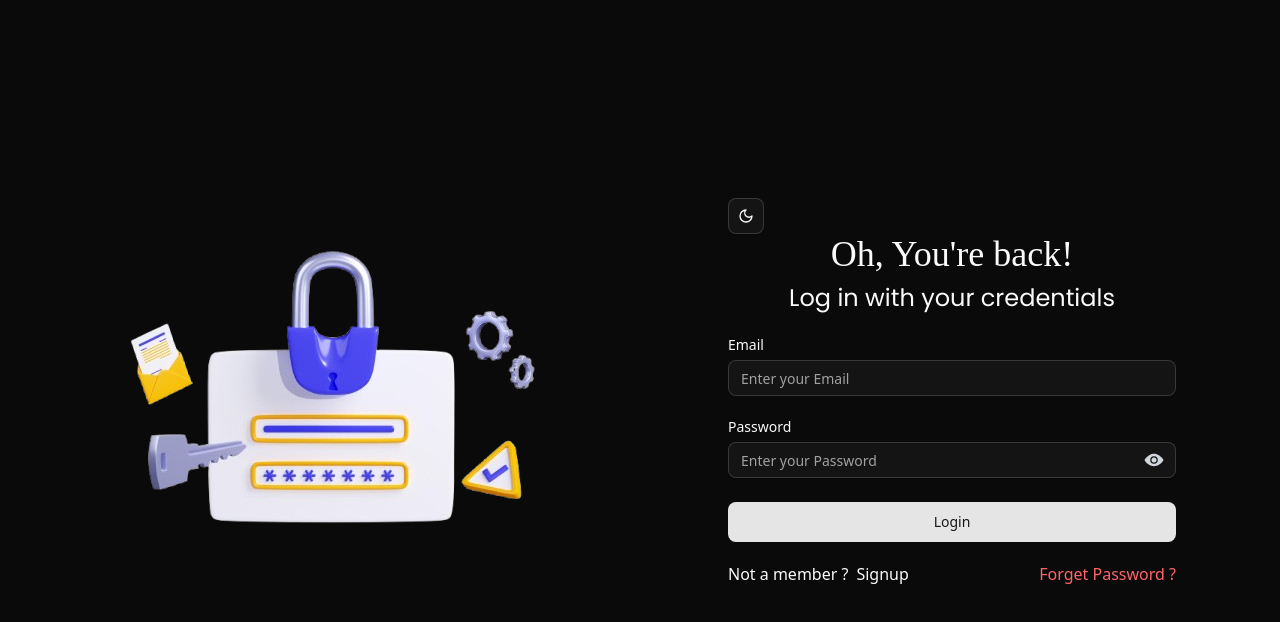
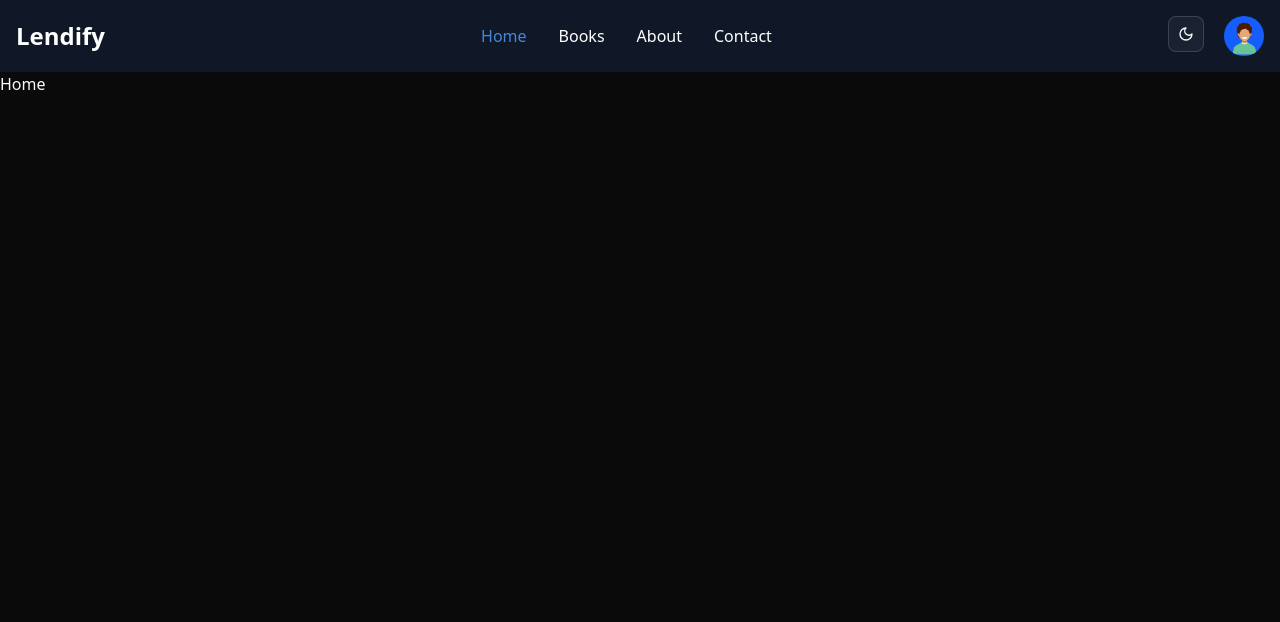
Before and after one commit to rampradops28/Inventory_Management, a React (Vite) app in the folder client/: page / in a window 1280 px wide. Shown: the top 622 px of the page. Built offline with nearby package versions, Linux system fonts and the light colour scheme; a web font is replaced by a local one.

Commit message:
setup navbar

```diff
--- a/client/package.json
+++ b/client/package.json
@@ -27,7 +27,8 @@
     "tailwind-merge": "^3.0.2",
     "tailwindcss": "^4.0.15",
     "tw-animate-css": "^1.2.4",
-    "zod": "^3.24.2"
+    "zod": "^3.24.2",
+    "zustand": "^5.0.3"
   },
   "devDependencies": {
     "@eslint/js": "^9.21.0",
--- a/client/src/App.jsx
+++ b/client/src/App.jsx
@@ -1,4 +1,4 @@
-import { BrowserRouter, Routes, Route } from "react-router";
+import { BrowserRouter, Routes, Route, useLocation } from "react-router";
 import { ThemeProvider } from "./components/ui/theme-provider";
 
 // pages
@@ -7,21 +7,46 @@ import SignUp from "./pages/SignUp";
 import Forget_password from "./pages/Forget_password";
 import Reset_password from "./pages/Reset_password";
 import Verify_email from "./pages/Verify_email";
+import Home from "./pages/Home";
+
+// app component
+import Navbar from "./components/Navbar";
 
 function App() {
   return (
     <ThemeProvider defaultTheme="dark" storageKey="vite-ui-theme">
       <BrowserRouter>
-        <Routes>
-          <Route path="/" element={<Login />} />
-          <Route path="/signup" element={<SignUp />} />
-          <Route path="/forget-password" element={<Forget_password />} />
-          <Route path="/reset-password" element={<Reset_password />} />
-          <Route path="/verify-email" element={<Verify_email />} />
-        </Routes>
+        <AppContent />
       </BrowserRouter>
     </ThemeProvider>
   );
 }
 
+function AppContent() {
+  const location = useLocation();
+
+  const hideNavbarRoutes = [
+    "/verify-email",
+    "/login",
+    "/signup",
+    "/forget-password",
+    "/reset-password",
+  ];
+  const shouldHideNavbar = hideNavbarRoutes.includes(location.pathname);
+
+  return (
+    <>
+      {!shouldHideNavbar && <Navbar />}
+      <Routes>
+        <Route path="/login" element={<Login />} />
+        <Route path="/signup" element={<SignUp />} />
+        <Route path="/forget-password" element={<Forget_password />} />
+        <Route path="/reset-password" element={<Reset_password />} />
+        <Route path="/" element={<Home />} />
+        <Route path="/verify-email" element={<Verify_email />} />
+      </Routes>
+    </>
+  );
+}
+
 export default App;
--- /dev/null
+++ b/client/src/components/Navbar.jsx
@@ -0,0 +1,157 @@
+import React, { useState } from "react";
+import { Link } from "react-router";
+import { ModeToggle } from "./mode-toggle";
+import userPng from "../assets/images/user.png";
+
+function Navbar() {
+  const [isDropdownOpen, setIsDropdownOpen] = useState(false);
+  const [isMobileMenuOpen, setIsMobileMenuOpen] = useState(false);
+
+  return (
+    <nav className="bg-white/70 border-gray-200 dark:bg-gray-900">
+      <div className="max-w-screen-xl flex flex-wrap items-center justify-between mx-auto p-4">
+        {/* Logo */}
+        <Link
+          to="/"
+          className="flex items-center space-x-3 rtl:space-x-reverse"
+        >
+          <span className="self-center text-2xl font-semibold whitespace-nowrap dark:text-white">
+            Lendify
+          </span>
+        </Link>
+
+        {/* Right Section */}
+        <div className="relative flex md:order-2 space-x-3 md:space-x-0 rtl:space-x-reverse">
+          <div className="mx-5">
+            <ModeToggle />
+          </div>
+          {/* User Menu Button */}
+          <button
+            type="button"
+            className="flex text-sm bg-blue-600 rounded-full focus:ring-2 focus:ring-blue-300 dark:focus:ring-blue-500 cursor-pointer"
+            onClick={() => setIsDropdownOpen(!isDropdownOpen)}
+            aria-expanded={isDropdownOpen}
+            aria-haspopup="true"
+          >
+            <span className="sr-only">Open user menu</span>
+            <img className="w-10 h-10 rounded-full" src={userPng} alt="User" />
+          </button>
+
+          {/* Dropdown Menu */}
+          {isDropdownOpen && (
+            <div className="absolute right-0 mt-2 w-48 bg-white shadow-lg rounded-lg z-50 top-10">
+              <div className="px-4 py-3">
+                <span className="block text-sm text-gray-900 dark:text-black font-poppins">
+                  Bonnie Green
+                </span>
+                <span className="block text-sm text-gray-500 truncate dark:text-gray-700 font-poppins">
+                  name@flowbite.com
+                </span>
+              </div>
+              <ul className="py-2">
+                <li>
+                  <Link
+                    to="/profile"
+                    className="block px-4 py-2 text-sm text-gray-700 hover:bg-gray-100 dark:hover:bg-blue-700 dark:text-gray-700 dark:hover:text-white"
+                  >
+                    Profile
+                  </Link>
+                </li>
+                <li>
+                  <Link
+                    to="/dashboard"
+                    className="block px-4 py-2 text-sm text-gray-700 hover:bg-gray-100 dark:hover:bg-blue-700 dark:text-gray-700 dark:hover:text-white"
+                  >
+                    Dashboard
+                  </Link>
+                </li>
+
+                <li>
+                  <Link
+                    to="/logout"
+                    className="block px-4 py-2 text-sm text-gray-700 hover:bg-gray-100 dark:hover:bg-blue-700 dark:text-gray-700 dark:hover:text-white"
+                  >
+                    Sign out
+                  </Link>
+                </li>
+              </ul>
+            </div>
+          )}
+
+          {/* Mobile Menu Toggle */}
+          <button
+            type="button"
+            className="inline-flex items-center p-2 w-10 h-10 justify-center text-sm text-gray-500 rounded-lg md:hidden hover:bg-gray-100 focus:outline-none focus:ring-2 focus:ring-gray-200 dark:text-gray-400 dark:hover:bg-gray-700 dark:focus:ring-gray-600"
+            onClick={() => setIsMobileMenuOpen(!isMobileMenuOpen)}
+            aria-expanded={isMobileMenuOpen}
+            aria-controls="navbar-user"
+          >
+            <span className="sr-only">Open main menu</span>
+            <svg
+              className="w-5 h-5"
+              aria-hidden="true"
+              xmlns="http://www.w3.org/2000/svg"
+              fill="none"
+              viewBox="0 0 17 14"
+            >
+              <path
+                stroke="currentColor"
+                strokeLinecap="round"
+                strokeLinejoin="round"
+                strokeWidth="2"
+                d="M1 1h15M1 7h15M1 13h15"
+              />
+            </svg>
+          </button>
+        </div>
+
+        {/* Mobile Menu */}
+        <div
+          className={`items-center justify-between ${
+            isMobileMenuOpen ? "block" : "hidden"
+          } w-full md:flex md:w-auto md:order-1`}
+          id="navbar-user"
+        >
+          <ul className="flex flex-col font-medium p-4 md:p-0 mt-4 border border-gray-100 rounded-lg bg-gray-50 md:space-x-8 rtl:space-x-reverse md:flex-row md:mt-0 md:border-0 md:bg-white dark:bg-gray-800 md:dark:bg-gray-900 dark:border-gray-700">
+            <li>
+              <Link
+                to="/"
+                className="block py-2 px-3 text-white bg-blue-800 rounded-sm md:bg-transparent md:text-blue-800/80 md:p-0 md:dark:text-blue-400/80"
+                aria-current="page"
+              >
+                Home
+              </Link>
+            </li>
+
+            <li>
+              <Link
+                to="/services"
+                className="block py-2 px-3 text-gray-900 rounded-sm hover:bg-gray-100 md:hover:bg-transparent md:hover:text-blue-700 md:p-0 dark:text-white md:dark:hover:text-blue-700 dark:hover:bg-gray-700 dark:hover:text-white md:dark:hover:bg-transparent dark:border-gray-700"
+              >
+                Books
+              </Link>
+            </li>
+            <li>
+              <Link
+                to="/about"
+                className="block py-2 px-3 text-gray-900 rounded-sm hover:bg-gray-100 md:hover:bg-transparent md:hover:text-blue-700 md:p-0 dark:text-white md:dark:hover:text-blue-700 dark:hover:bg-gray-700 dark:hover:text-white md:dark:hover:bg-transparent dark:border-gray-700"
+              >
+                About
+              </Link>
+            </li>
+            <li>
+              <Link
+                to="/contact"
+                className="block py-2 px-3 text-gray-900 rounded-sm hover:bg-gray-100 md:hover:bg-transparent md:hover:text-blue-700 md:p-0 dark:text-white md:dark:hover:text-blue-700 dark:hover:bg-gray-700 dark:hover:text-white md:dark:hover:bg-transparent dark:border-gray-700"
+              >
+                Contact
+              </Link>
+            </li>
+          </ul>
+        </div>
+      </div>
+    </nav>
+  );
+}
+
+export default Navbar;
--- /dev/null
+++ b/client/src/pages/Home.jsx
@@ -0,0 +1,7 @@
+import React from "react";
+
+function Home() {
+  return <div>Home</div>;
+}
+
+export default Home;
--- a/client/src/pages/SignUp.jsx
+++ b/client/src/pages/SignUp.jsx
@@ -123,7 +123,7 @@ function SignUp() {
               <div>Already a member ?</div>
               <div
                 className="ml-1 cursor-pointer hover:underline "
-                onClick={() => navigate("/")}
+                onClick={() => navigate("/login")}
               >
                 Login
               </div>
```
Also changed, not shown: client/src/assets/images/user.png (added), 1 other file (tests, documents, lock files or other folders).
